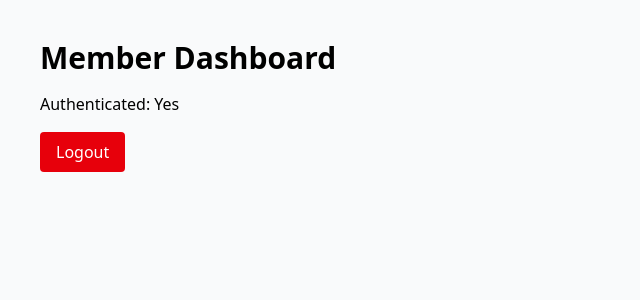
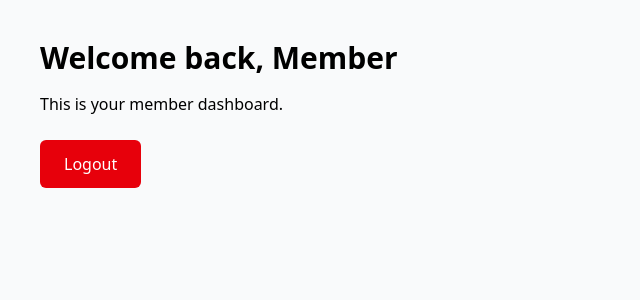
Before and after one commit to Fraol-12/library-management-frontend, a React (Vite) app: page /dashboard in a window 1280 px wide. Shown: the top 300 px of the page, without its empty margins (0-640 px from the left). Built offline with nearby package versions, Linux system fonts and the light colour scheme; sample sign-in values are in the browser's storage.

Commit message:
feat: make Dashboard show real username + working logout

```diff
--- a/src/pages/Dashboard.jsx
+++ b/src/pages/Dashboard.jsx
@@ -1,23 +1,26 @@
-// src/pages/Dashboard.jsx
 import { useAuth } from '../contexts/AuthContext';
+import { useNavigate } from 'react-router-dom';
 
 export default function Dashboard() {
-  const { isAuthenticated, logout } = useAuth();
+  const { user, isAuthenticated, logout } = useAuth();
+  const navigate = useNavigate();
+
+  if (!isAuthenticated) {
+    navigate('/login');
+    return null;
+  }
 
   return (
     <div className="p-10">
-      <h1 className="text-3xl font-bold">Member Dashboard</h1>
-      <p className="mt-4">
-        Authenticated: {isAuthenticated ? 'Yes' : 'No'}
-      </p>
-      {isAuthenticated && (
-        <button
-          onClick={logout}
-          className="mt-4 px-4 py-2 bg-red-600 text-white rounded hover:bg-red-700"
-        >
-          Logout
-        </button>
-      )}
+      <h1 className="text-3xl font-bold">Welcome back, {user?.username || 'Member'}</h1>
+      <p className="mt-4">This is your member dashboard.</p>
+
+      <button
+        onClick={logout}
+        className="mt-6 px-6 py-3 bg-red-600 text-white rounded-md hover:bg-red-700"
+      >
+        Logout
+      </button>
     </div>
   );
 }
```
